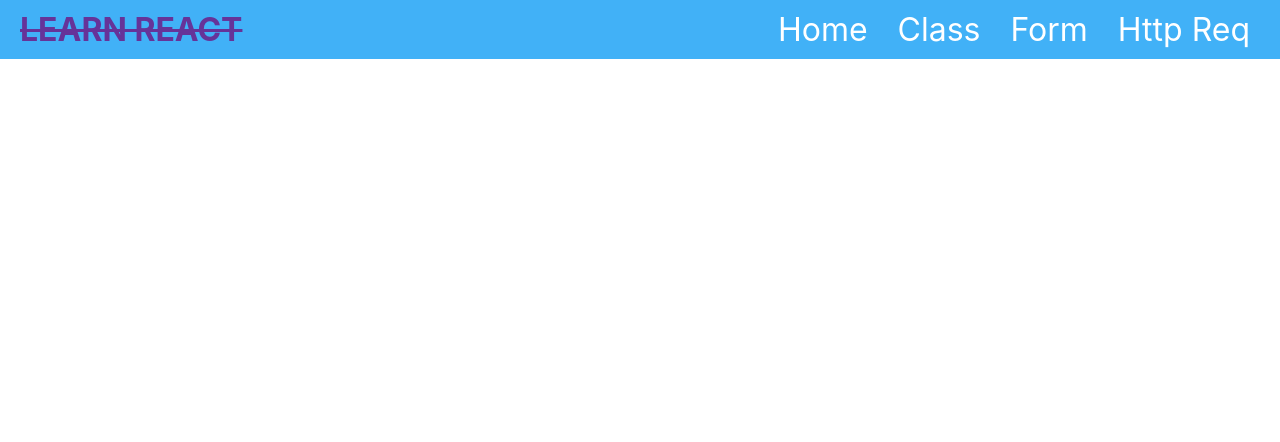
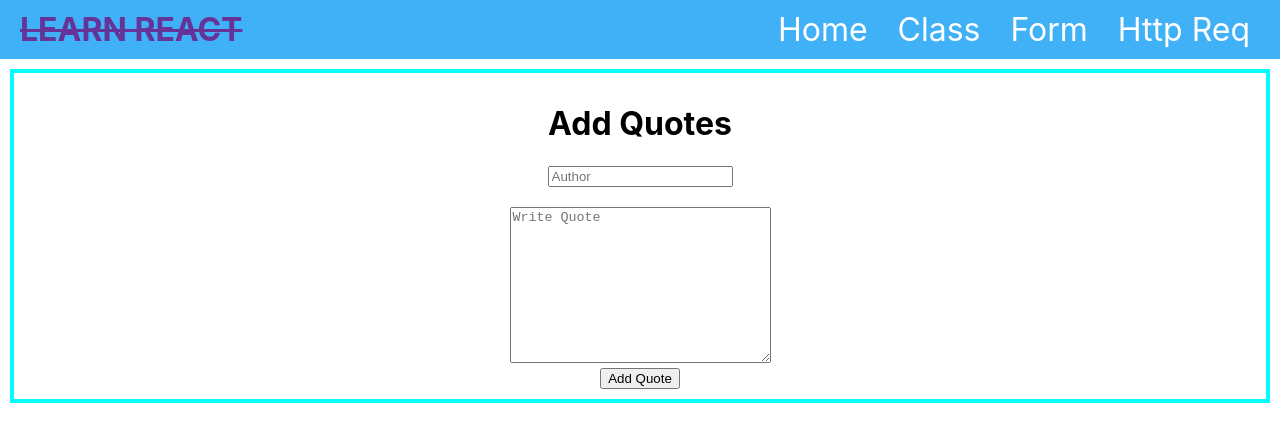
Before and after one commit to khaled39ab/React-With-LWS, a React (Create React App) app: page /post in a window 1280 px wide. Shown: the top 442 px of the page. Built offline with nearby package versions, Linux system fonts and the light colour scheme.

Commit message:
added post api component

```diff
--- a/src/App.js
+++ b/src/App.js
@@ -6,6 +6,7 @@ import Home from './page/Home';
 import Form from './page/Form';
 import HttpReq from './page/HttpReq';
 import Country from './HttpReq/Country';
+import QuotesGenerator from './HttpReq/QuotesGenerator';
 
 
 function App() {
@@ -18,6 +19,7 @@ function App() {
         <Route path="/form" element={<Form></Form>}></Route>
         <Route path="/http" element={<HttpReq></HttpReq>}></Route>
         <Route path="/get" element={<Country></Country>}></Route>
+        <Route path="/post" element={<QuotesGenerator></QuotesGenerator>}></Route>
       </Routes>
 
     </div>
--- /dev/null
+++ b/src/HttpReq/QuotesGenerator.js
@@ -0,0 +1,14 @@
+import React from 'react';
+
+const QuotesGenerator = () => {
+    return (
+        <div style={{ 'border': '4px solid cyan', 'padding': '10px', 'margin': '10px', textAlign: 'center' }}>
+            <h1>Add Quotes</h1>
+            <input type="text" placeholder='Author' required/> <br /> <br />
+            <textarea name="Quotes" id="" cols="30" rows="10" placeholder='Write Quote'></textarea> <br />
+            <input type="submit" value="Add Quote" />
+        </div>
+    );
+};
+
+export default QuotesGenerator;
```
